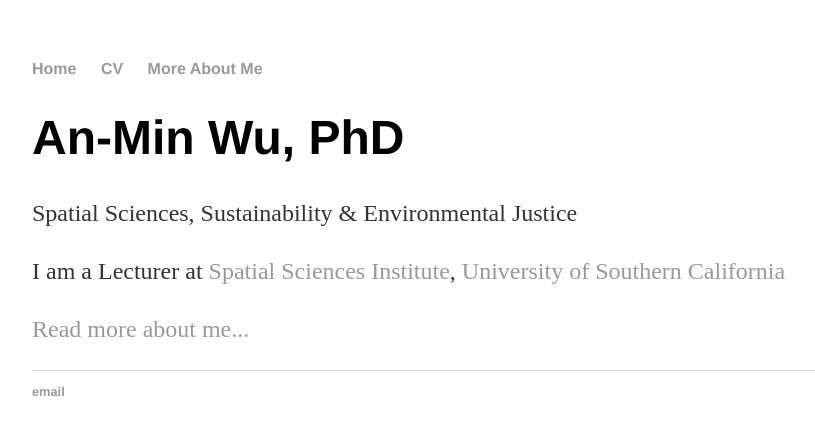
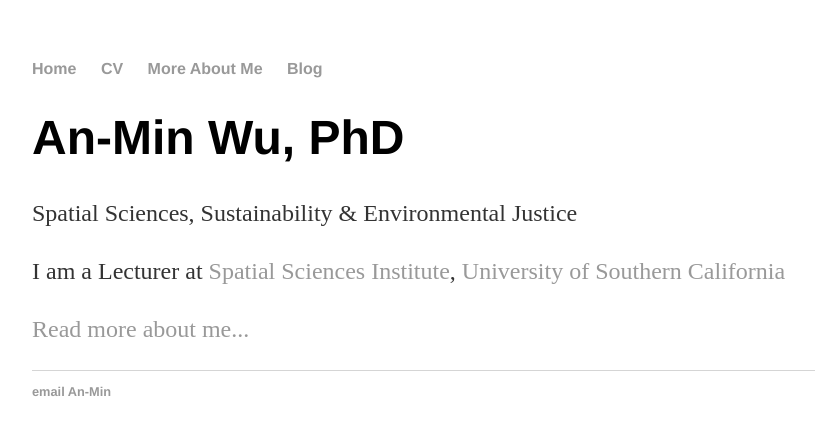
Before and after one commit to anmin/anmin.github.io, a Jekyll site: the page built from index.html, in a window 1280 px wide. Shown: the top 435 px of the page, without its empty margins (160-975 px from the left). Built offline with Jekyll 4.4.1, drawn with Linux system fonts in a browser that asks for light colours.

Commit message:
Update default.html

```diff
--- a/_layouts/default.html
+++ b/_layouts/default.html
@@ -11,6 +11,7 @@
         		<li><a href="/">Home</a></li>
             		<li><a href="/cv">CV</a></li>
 	        	<li><a href="/about">More About Me</a></li>
+			<li><a href="/blog">Blog</a></li>
 
     			</ul>
 			</nav>
@@ -21,7 +22,7 @@
 			</div><!-- /.container -->
 			<footer>
     			<ul>
-				<li><a href="mailto:anminwu@usc.edu">email</a></li>
+				<li><a href="mailto:anminwu@usc.edu">email An-Min</a></li>
 				</ul>
 			</footer>
 		</body>
```
